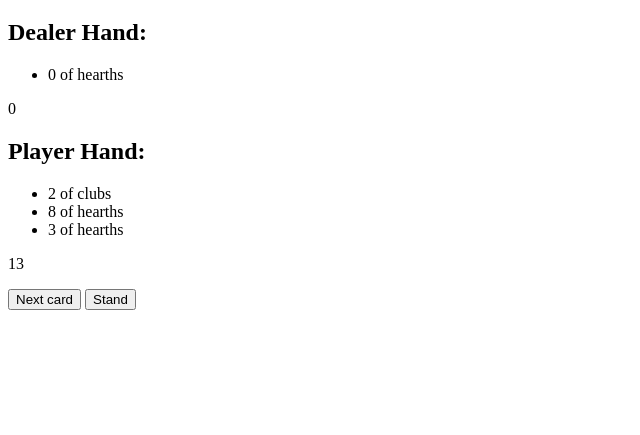
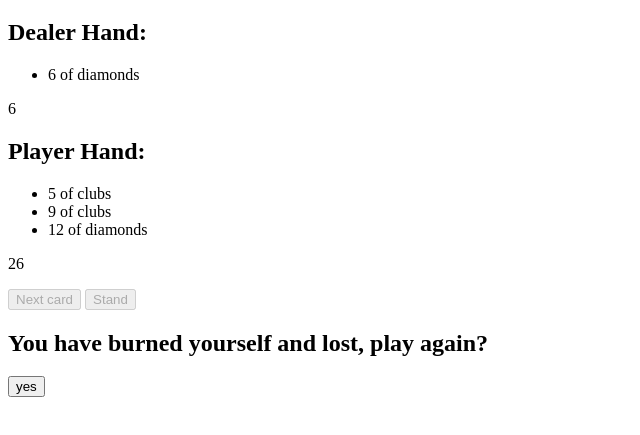
Before and after one commit to dhuber666/blackjackJS, a plain HTML site: page index.html in a window 1280 px wide. Both pictures are taken after a click on the button "Next card". Shown: the part 61-496 px from the top of the page, without its empty margins (0-640 px from the left). Drawn offline with Linux system fonts and the light colour scheme.

Commit message:
Added first implementation of a winning condition

```diff
--- a/index.html
+++ b/index.html
@@ -29,6 +29,11 @@
         <button>Stand</button>
     </div>
 
+    <div>
+        <h2 id="result"></h2>
+        <button style="display: none" id="resultButton">yes</button>
+    </div>
+
     <script src="script.js"></script>
 </body>
 </html>
--- a/script.js
+++ b/script.js
@@ -15,7 +15,7 @@ var blackjack = {
     generateDeck: function() {
         // return an array with 52 cards. Get the random cards from the generateCard function
         // var cards = [];
-        debugger;
+
         this.colors.forEach(function(color){
             for(var i = 0; i < 13; i++) {
                 var value = this.generateCard();
@@ -95,6 +95,7 @@ var views = {
         li.appendChild(text);
         document.querySelector(".player-hand").appendChild(li);
         this.showPlayerScore();
+        this.checkCondition();
 
     },
     newCardDealer: function() {
@@ -136,12 +137,41 @@ var views = {
     showPlayerScore: function() {
         var score = document.getElementById("playerScore");
         score.innerHTML = this.totalScore(blackjack.player.cards);
+    },
+    // It should check the conditions if you hit the next card or stand button
+    checkCondition: function() {
+        // compare the player score with the dealer score
+        var playerCards = blackjack.player.cards;
+        var playerScore = this.totalScore(playerCards);
+        var dealerCards = blackjack.dealer.cards;
+        var dealerScore = this.totalScore(dealerCards);
+        // select the result div > h2 and button
+        var result = document.getElementById("result");
+        var resultButton = document.getElementById("resultButton");
+        if (playerScore > 21) {
+            result.innerHTML = "You have burned yourself and lost, play again?"
+            document.querySelectorAll("button").forEach(function(button) {
+                button.disabled = true;
+            })
+            resultButton.style = "display: block";
+            resultButton.disabled = false;
+
+
+        } else {
+
+        }
+
     }
+
+}
+
+function newGame () {
+    blackjack.generateDeck();
+    blackjack.shuffleDeck();
+    views.playerSetup();
+    views.dealerSetup();
 }
 
 // Setup a blackjack game
 
-blackjack.generateDeck();
-blackjack.shuffleDeck();
-views.playerSetup();
-views.dealerSetup();
+newGame();
```
